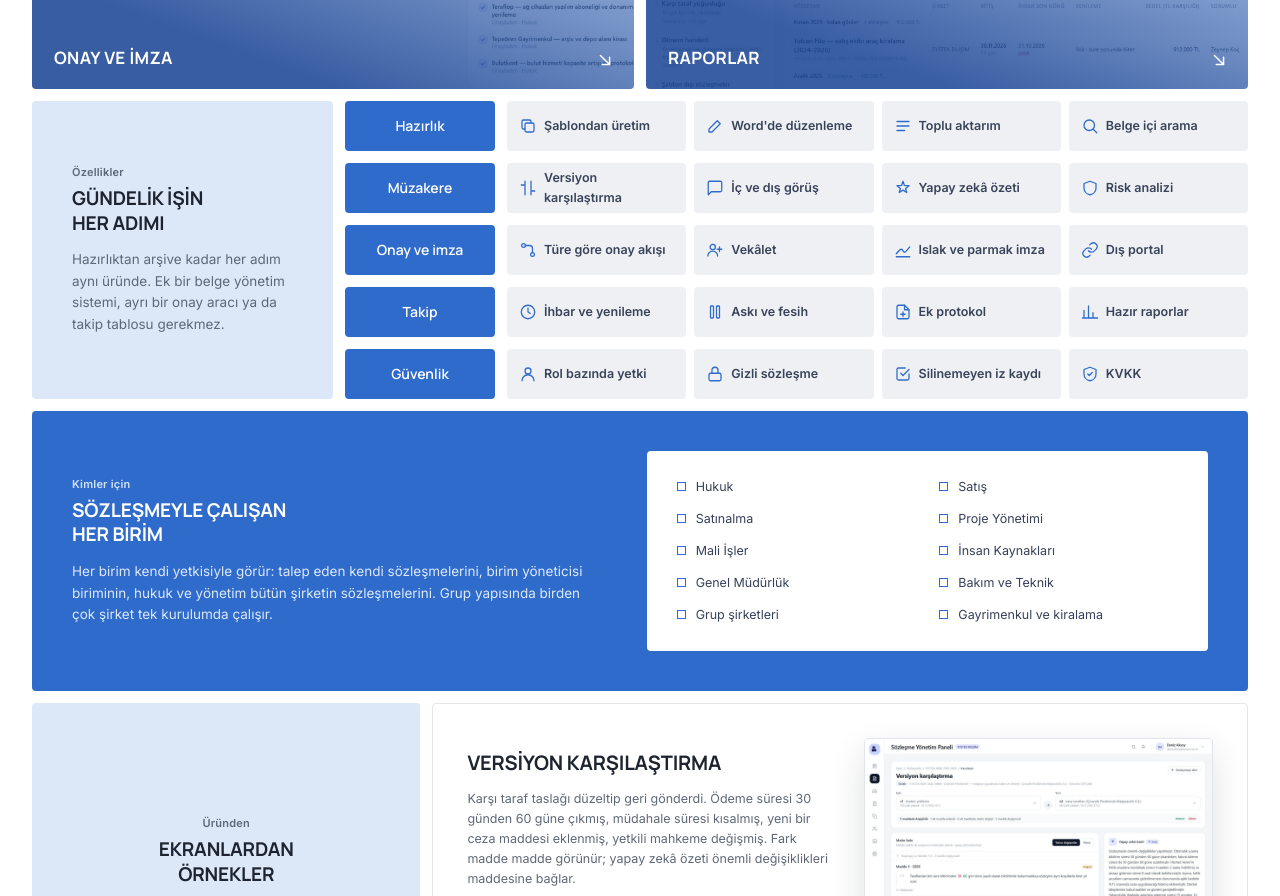
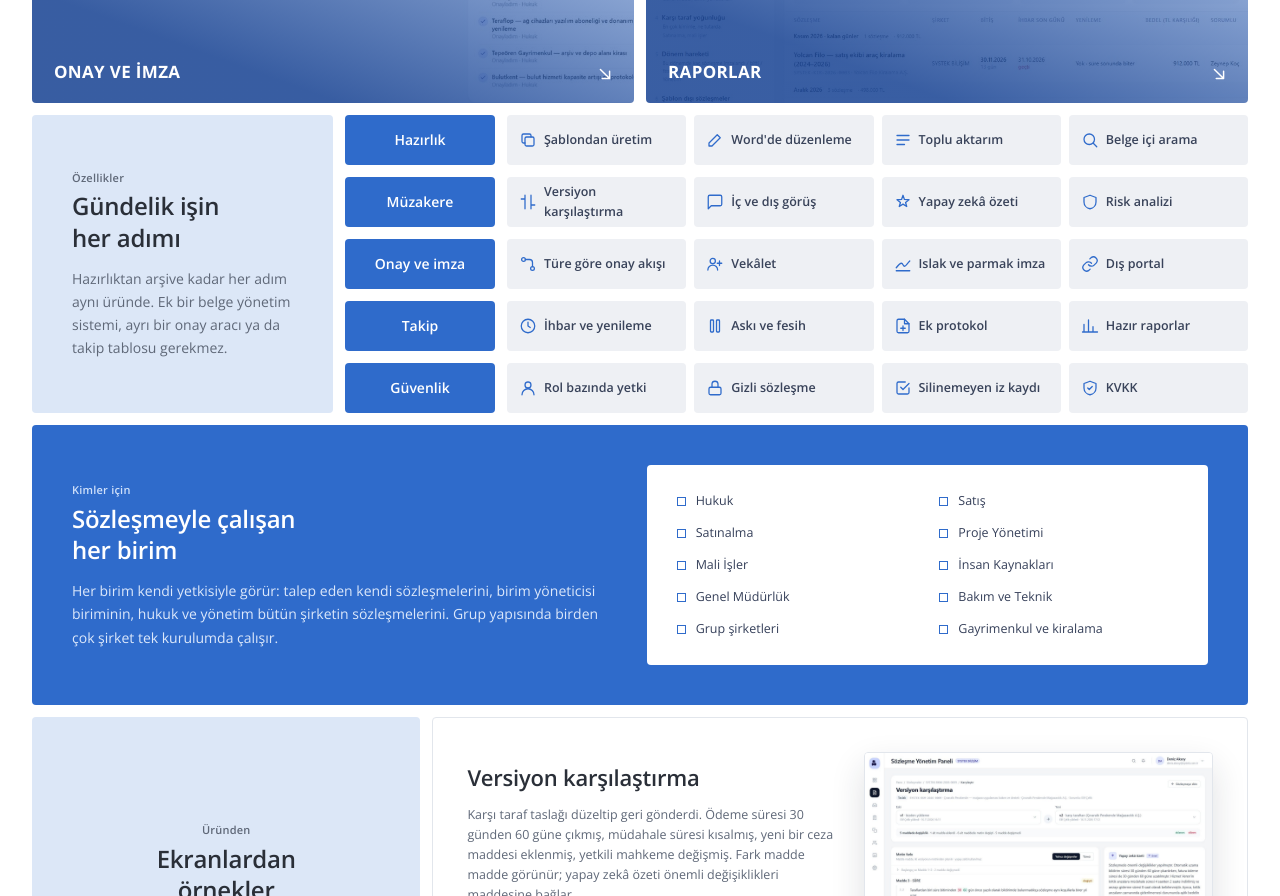
Before and after one commit to smailhan/systek-clm-site, a plain HTML site: page index.html in a window 1280 px wide. Shown: the part 1904-2800 px from the top of the page. Drawn offline with nearby package versions, Linux system fonts and the light colour scheme.

Commit message:
Yazı tipi Open Sans; başlıklar normal büyük-küçük harf
Co-Authored-By: Claude Opus 5.5 <noreply@anthropic.com>

```diff
--- a/index.html
+++ b/index.html
@@ -7,7 +7,7 @@
 <meta name="description" content="Systek CLM: sözleşmenin hazırlığından imzasına, imzasından yenilemesine bütün hayatı tek yerde. Türkiye'deki kurumlar için kurulmuş sözleşme yönetimi.">
 <link rel="preconnect" href="https://fonts.googleapis.com">
 <link rel="preconnect" href="https://fonts.gstatic.com" crossorigin>
-<link href="https://fonts.googleapis.com/css2?family=Inter:wght@400;500;600;700&family=Manrope:wght@300;500;600;700;800&display=swap" rel="stylesheet">
+<link href="https://fonts.googleapis.com/css2?family=Open+Sans:wght@300;400;500;600;700;800&display=swap" rel="stylesheet">
 <link rel="stylesheet" href="styles.css">
 </head>
 <body>
--- a/styles.css
+++ b/styles.css
@@ -1,4 +1,4 @@
-/* Systek CLM tanıtım sitesi — statik. Yazı tipleri: Manrope (başlık), Inter (metin). */
+/* Systek CLM tanıtım sitesi — statik. Yazı tipi: Open Sans. */
 :root {
   --mavi: #2F6BCB;
   --mavi-koyu: #2458AC;
@@ -13,11 +13,11 @@
   --kose: 4px;
   --bosluk: 12px;
   --genislik: 1520px;
-  --baslik: 'Manrope', 'Inter', system-ui, sans-serif;
+  --baslik: 'Open Sans', system-ui, -apple-system, 'Segoe UI', Roboto, sans-serif;
 }
 * { box-sizing: border-box; margin: 0; padding: 0; }
 html { scroll-behavior: smooth; }
-body { font-family: 'Inter', system-ui, -apple-system, 'Segoe UI', Roboto, sans-serif; color: var(--metin); background: var(--beyaz); font-size: 14px; line-height: 1.6; -webkit-font-smoothing: antialiased; }
+body { font-family: 'Open Sans', system-ui, -apple-system, 'Segoe UI', Roboto, sans-serif; color: var(--metin); background: var(--beyaz); font-size: 14px; line-height: 1.6; -webkit-font-smoothing: antialiased; }
 img { max-width: 100%; height: auto; display: block; }
 a { color: inherit; text-decoration: none; }
 button, input, textarea { font: inherit; color: inherit; }
@@ -30,10 +30,11 @@ button, input, textarea { font: inherit; color: inherit; }
 .etiket { font-size: 11px; font-weight: 600; color: var(--soluk); letter-spacing: .02em; margin-bottom: 4px; display: block; }
 .mavi .etiket { color: #CFE0FA; }
 h1, h2, h3 { font-family: var(--baslik); letter-spacing: -.01em; }
-.baslik-buyuk { font-size: 19px; font-weight: 700; text-transform: uppercase; line-height: 1.3; }
-.metin { color: var(--soluk); font-size: 13.5px; }
+.baslik-buyuk { font-size: 24px; font-weight: 600; line-height: 1.3; color: #2A2F38; }
+.metin { color: var(--soluk); font-size: 14px; line-height: 1.65; }
 .metin p + p { margin-top: 12px; }
 .mavi .metin { color: #DCE8FB; }
+.mavi .baslik-buyuk { color: var(--beyaz); }
 .hap { display: inline-flex; align-items: center; gap: 8px; background: var(--mavi); color: var(--beyaz); font-size: 12.5px; font-weight: 600; padding: 9px 18px; border-radius: 999px; border: 0; cursor: pointer; transition: background .15s; }
 .hap:hover { background: var(--mavi-koyu); }
 .hap.beyaz { background: var(--beyaz); color: var(--mavi); }
@@ -44,7 +45,7 @@ h1, h2, h3 { font-family: var(--baslik); letter-spacing: -.01em; }
 .ust { position: sticky; top: 0; z-index: 20; background: rgba(255, 255, 255, .94); backdrop-filter: blur(8px); border-bottom: 1px solid transparent; }
 .ust.golgeli { border-bottom-color: var(--gri-koyu); }
 .ust .kap { display: flex; align-items: center; justify-content: space-between; height: 68px; }
-.logo { font-family: var(--baslik); font-size: 21px; font-weight: 800; letter-spacing: -.04em; color: var(--metin); }
+.logo { font-family: var(--baslik); font-size: 22px; font-weight: 800; letter-spacing: -.03em; color: var(--metin); }
 .logo span { color: var(--mavi); font-weight: 600; }
 .menu { display: flex; align-items: center; gap: 30px; font-size: 13px; color: var(--soluk); }
 .menu a:not(.hap):hover { color: var(--metin); }
@@ -61,7 +62,7 @@ h1, h2, h3 { font-family: var(--baslik); letter-spacing: -.01em; }
   background-size: auto, auto, cover;
   background-position: center, center, 70% center; }
 .kahraman-ic { position: relative; padding: 0 0 64px 56px; max-width: 680px; }
-.kahraman h1 { font-size: 46px; font-weight: 600; line-height: 1.15; margin-bottom: 14px; }
+.kahraman h1 { font-size: 46px; font-weight: 600; letter-spacing: -.015em; line-height: 1.15; margin-bottom: 14px; }
 .kahraman p { font-size: 14px; color: #E2ECFB; margin-bottom: 22px; max-width: 520px; }
 .kahraman-yan { position: absolute; right: 22px; bottom: 30px; display: grid; gap: 10px; }
 .kahraman-yan a { width: 30px; height: 30px; border-radius: 50%; background: rgba(255, 255, 255, .9); color: var(--mavi); display: grid; place-items: center; }
@@ -82,7 +83,7 @@ h1, h2, h3 { font-family: var(--baslik); letter-spacing: -.01em; }
 /* Değer kartları */
 .uclu { grid-template-columns: repeat(3, 1fr); }
 .deger { text-align: center; padding: 40px 30px; }
-.deger h3 { font-size: 16px; font-weight: 600; margin-bottom: 14px; line-height: 1.35; }
+.deger h3 { font-size: 18px; font-weight: 600; margin-bottom: 14px; line-height: 1.35; }
 .deger p { font-size: 12.5px; color: var(--soluk); }
 
 /* Ne yapar */
@@ -127,7 +128,7 @@ h1, h2, h3 { font-family: var(--baslik); letter-spacing: -.01em; }
 .slayt { display: none; grid-template-columns: 1.05fr 1fr; gap: 30px; align-items: center; flex: 1; }
 .slayt.etkin { display: grid; animation: belir .35s ease; }
 @keyframes belir { from { opacity: 0; transform: translateY(6px); } }
-.slayt h3 { font-size: 20px; font-weight: 700; text-transform: uppercase; margin-bottom: 10px; }
+.slayt h3 { font-size: 22px; font-weight: 600; margin-bottom: 10px; color: #2A2F38; }
 .slayt p { font-size: 12.5px; color: var(--soluk); }
 .meta { display: flex; flex-wrap: wrap; gap: 10px 28px; margin-top: 22px; font-size: 11.5px; }
 .meta dt { color: var(--mavi); font-weight: 600; }
@@ -140,7 +141,7 @@ h1, h2, h3 { font-family: var(--baslik); letter-spacing: -.01em; }
 
 /* Bölüm başlığı (ortalanmış) */
 .bolum-baslik { text-align: center; margin: 46px 0 22px; }
-.bolum-baslik h2 { font-size: 17px; font-weight: 700; text-transform: uppercase; }
+.bolum-baslik h2 { font-size: 24px; font-weight: 600; color: #2A2F38; }
 .bolum-baslik p { font-size: 12px; color: var(--soluk); margin-top: 4px; }
 
 /* Adımlar (yorum kartları düzeni) */
```
Also changed, not shown: muzakere.html (+1 -1 lines), onay-imza.html (+1 -1 lines), raporlar.html (+1 -1 lines), yapay-zeka.html (+1 -1 lines).
